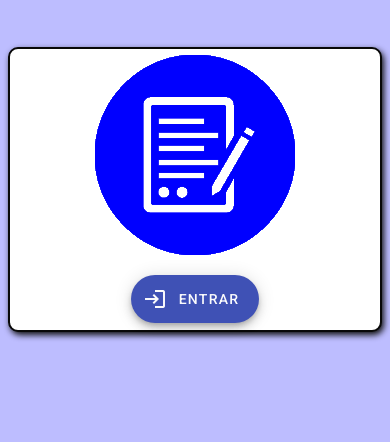
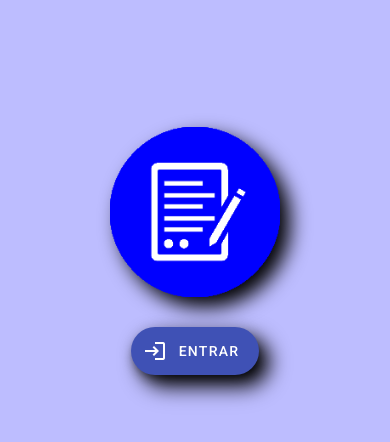
Before and after one commit to FirminoAndrade/Cadastro-front, an Angular app: page /login in a window 390 px wide. Shown: the top 442 px of the page. Built offline with nearby package versions, Linux system fonts and the light colour scheme.

Commit message:
atalizacao da pagina login

```diff
--- a/src/app/components/template/footer/footer.component.css
+++ b/src/app/components/template/footer/footer.component.css
@@ -8,4 +8,5 @@
   background-image: linear-gradient(
     100deg, blue, rgba(0, 0, 255, 0.39)
   );
+  color: white;
 }
--- a/src/app/components/views/home/home.component.css
+++ b/src/app/components/views/home/home.component.css
@@ -11,12 +11,14 @@
   font-family: 'Roboto', sans-serif;
   font-weight: 500;
   font-size: 25px;
+  color: white;
 }
 
 .subtitle {
   font-family: 'Roboto', sans-serif;
   font-weight: bold;
   font-size: 15px;
+  color: white;
 }
 
 p {
@@ -24,9 +26,17 @@ p {
   margin-left: 30px;
   font-size: 22px;
   font-style: italic;
+  color: white;
 }
 
 body {
   background-color: rgba(0, 0, 255, 0.26);
   background-size: cover;
 }
+
+@media screen and (max-width: 600px) {
+
+  p {
+    font-size: 15px;
+  }
+}
--- a/src/app/components/views/login/login.component.css
+++ b/src/app/components/views/login/login.component.css
@@ -14,8 +14,8 @@ span {
   font-size: 45px;
   text-align: center;
   font-weight: bold;
-  color:  rgb(8, 8, 8);
-  font-family: Poppins,sans-serif;
+  color: rgb(8, 8, 8);
+  font-family: Poppins, sans-serif;
 }
 
 .conteudo-login {
@@ -30,12 +30,12 @@ span {
 
 .border-conteudo {
   width: 90%;
-  border: solid 2px  rgb(8, 8, 8);
+  border: solid 2px rgb(8, 8, 8);
   padding: 1px 20px;
   margin: 2%;
-  box-shadow: 2px 3px 6px  rgb(15, 15, 15);
+  box-shadow: 2px 3px 6px rgb(15, 15, 15);
   border-radius: 10px;
-  background-color: white;
+  background-color: rgba(0, 0, 255, 0.445);
 }
 
 .conteudo-form {
@@ -64,9 +64,43 @@ body {
 }
 
 .buttonVisibilidadeSenha {
-  color:  rgb(0, 0, 0);
+  color: rgb(0, 0, 0);
 }
 
 button {
   color: rgb(250, 250, 252);
 }
+
+@media screen and (max-width: 600px) {
+
+  .conteudo-login {
+    display: flex;
+    justify-content: center;
+    align-items: center;
+    max-width: 100%;
+    margin: 0 auto;
+    padding-top: 10%;
+  }
+
+  img {
+    margin: 0px auto;
+    height: 170px;
+    width: 170px;
+    filter: drop-shadow(10px 10px 10px black);
+  }
+
+  .border-conteudo {
+    width: 70%;
+    height: 0px;
+    margin-top: 80px;
+    border: solid 2px rgba(8, 8, 8, 0);
+    box-shadow: 2px 3px 6px rgba(15, 15, 15, 0);
+    background-color: rgba(0, 0, 255, 0);
+  }
+
+  button {
+    margin-top: 10px;
+    filter: drop-shadow(10px 10px 10px black);
+    color: white;
+  }
+}
--- a/src/app/service/formulario.service.ts
+++ b/src/app/service/formulario.service.ts
@@ -5,7 +5,7 @@ import { IFormulario } from '../model/formulario.model';
 import { MatSnackBar } from '@angular/material/snack-bar';
 import { environment } from 'src/environments/environment.prod';
 
-const URL = environment.URLPROD
+const URL = environment.URLTEST
 
 @Injectable({
   providedIn: 'root'
```
